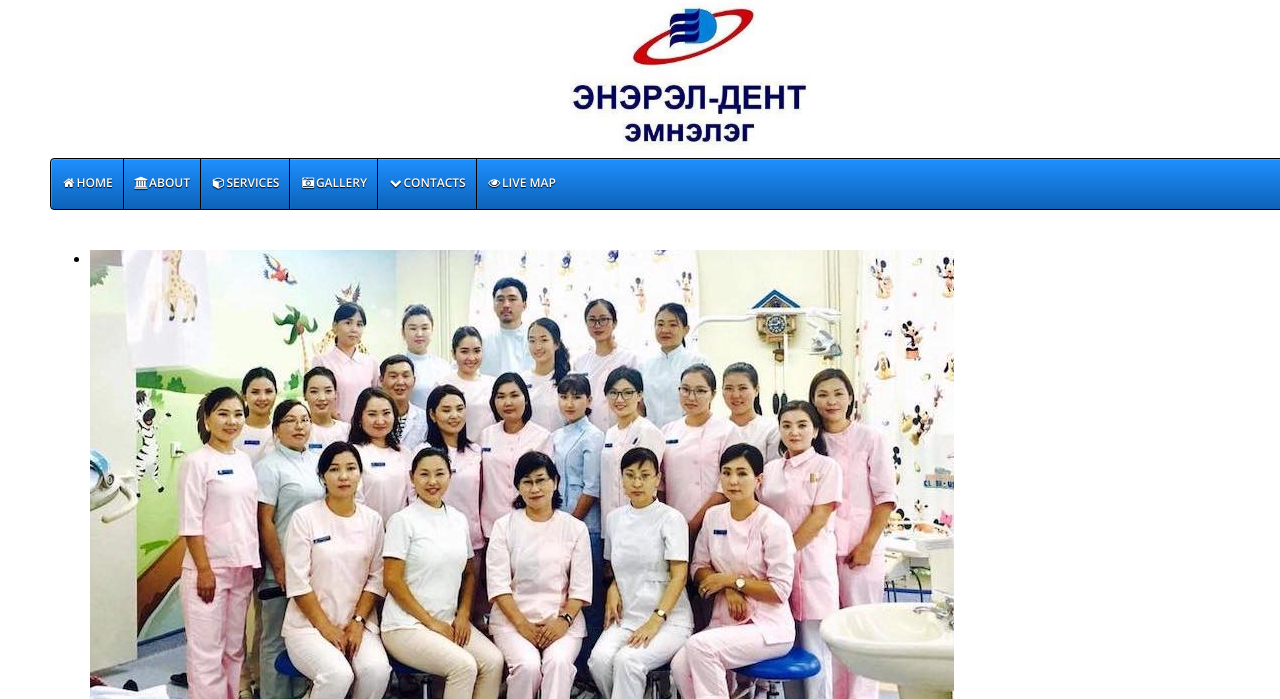
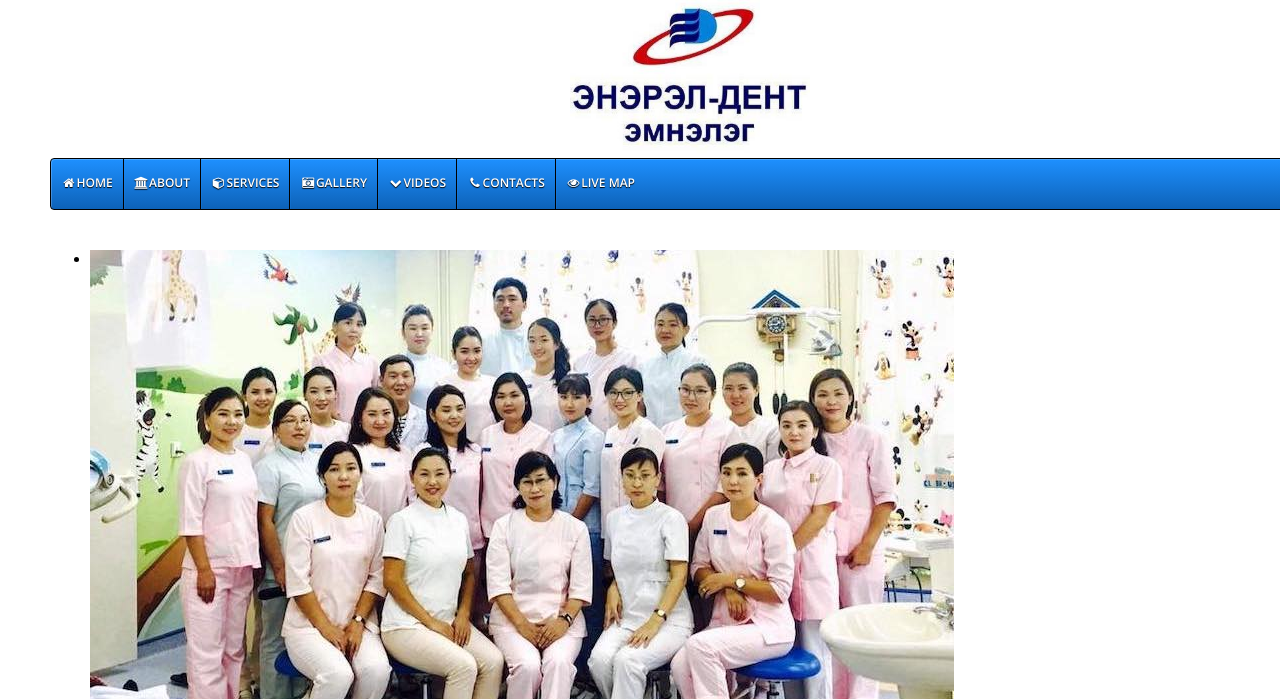
Before and after one commit to ntorguud/it162-final-project, a PHP site: page /index.php in a window 1280 px wide. Shown: the top 699 px of the page. Run offline with PHP 8.4, Linux system fonts and the light colour scheme; some libraries are stand-ins or nearby versions.

Commit message:
Add pathway

```diff
--- a/includes/fp-header.php
+++ b/includes/fp-header.php
@@ -10,10 +10,11 @@
 
     <script src="http://code.jquery.com/jquery-latest.min.js" type="text/javascript"></script>
     <script src="https://s3.amazonaws.com/menumaker/menumaker.min.js" type="text/javascript"></script>
-    <!-- <script src="https://ajax.googleapis.com/ajax/libs/jquery/1.6.1/jquery.min.js"></script> -->
+    <script src="https://ajax.googleapis.com/ajax/libs/jquery/1.6.1/jquery.min.js"></script>
     <script src="js/script.js"></script>
     <link rel="stylesheet" href="https://maxcdn.bootstrapcdn.com/font-awesome/4.5.0/css/font-awesome.min.css">
     <link rel="stylesheet" type="text/css" href="css/styles.css">
+    <link rel="stylesheet" type="text/css" href="css/forms.css">
     <link rel="stylesheet" type="text/css" href="css/gallery.css">
 </head>
 
@@ -26,11 +27,12 @@
             <li><a href="about.php"><span><i class="fa fa-fw fa-bank"></i>ABOUT</span></a></li>
             <li><a href="services.php"><span><i class="fa fa-fw fa-cube"></i>SERVICES</span></a></li>
             <li><a href="gallery.php"><span><i class="fa fa-fw fa-camera-retro"></i>GALLERY</span></a></li>
-            <li><a href="contacts.php"><span><i class="fa fa-fw fa-chevron-down"></i>CONTACTS</span></a>
+            <li><a href="#"><span><i class="fa fa-fw fa-chevron-down"></i>VIDEOS</span></a>
                 <ul>
                     <li><a href="youtube.php"><span><i class="fa fa-fw fa-youtube-square"></i> YouTube</span></a></li>
                 </ul>
             </li>
+            <li><a href="contacts.php"><span><i class="fa fa-fw fa-phone"></i>CONTACTS</span></a></li>
             <li><a href="map.php"><span><i class="fa fa-fw fa-eye"></i>LIVE MAP</span></a></li>
         </ul>
     </div>
```
